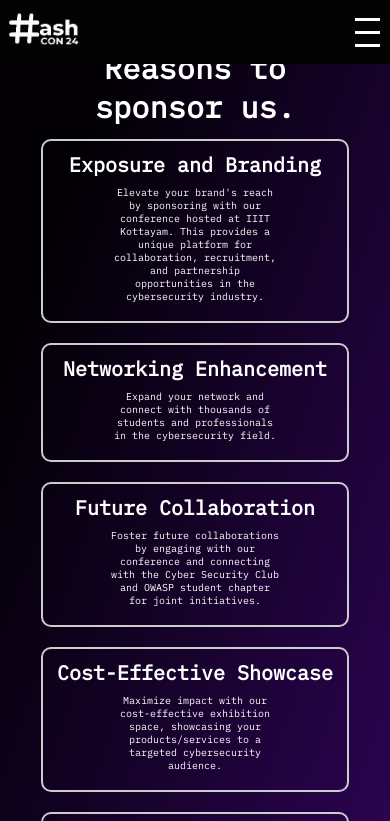
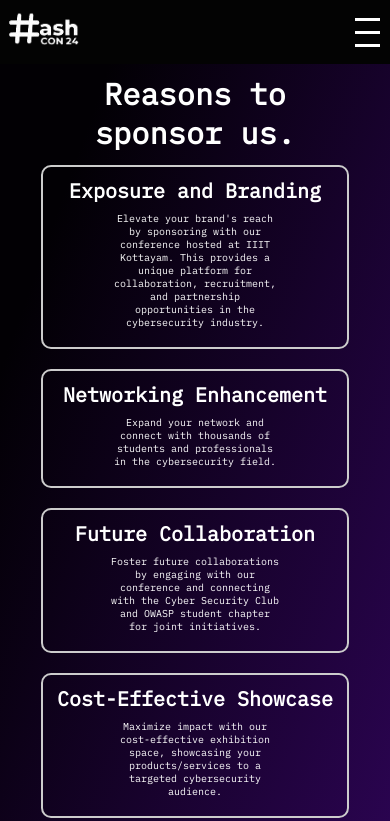
Before and after one commit to rajayush01/Hashcon, a plain HTML site: page sponsorus1.html in a window 390 px wide. Shown: the top 821 px of the page. Drawn offline with Linux system fonts and the light colour scheme.

Commit message:
Update sponsorus1.css

```diff
--- a/sponsorus1.css
+++ b/sponsorus1.css
@@ -474,6 +474,7 @@ p{
     /* Add the following CSS to change the background color on hover */
     .navbar .nav-links a:hover {
         background-color: white;
+        color: black;
     }
 
     .logo img {
@@ -496,7 +497,9 @@ p{
     .reach {
         font-size: 15px;
     }
-
+    h1{
+        margin-top: 20px;
+    }
   }
 
   @media screen and (max-width: 470px){
```
